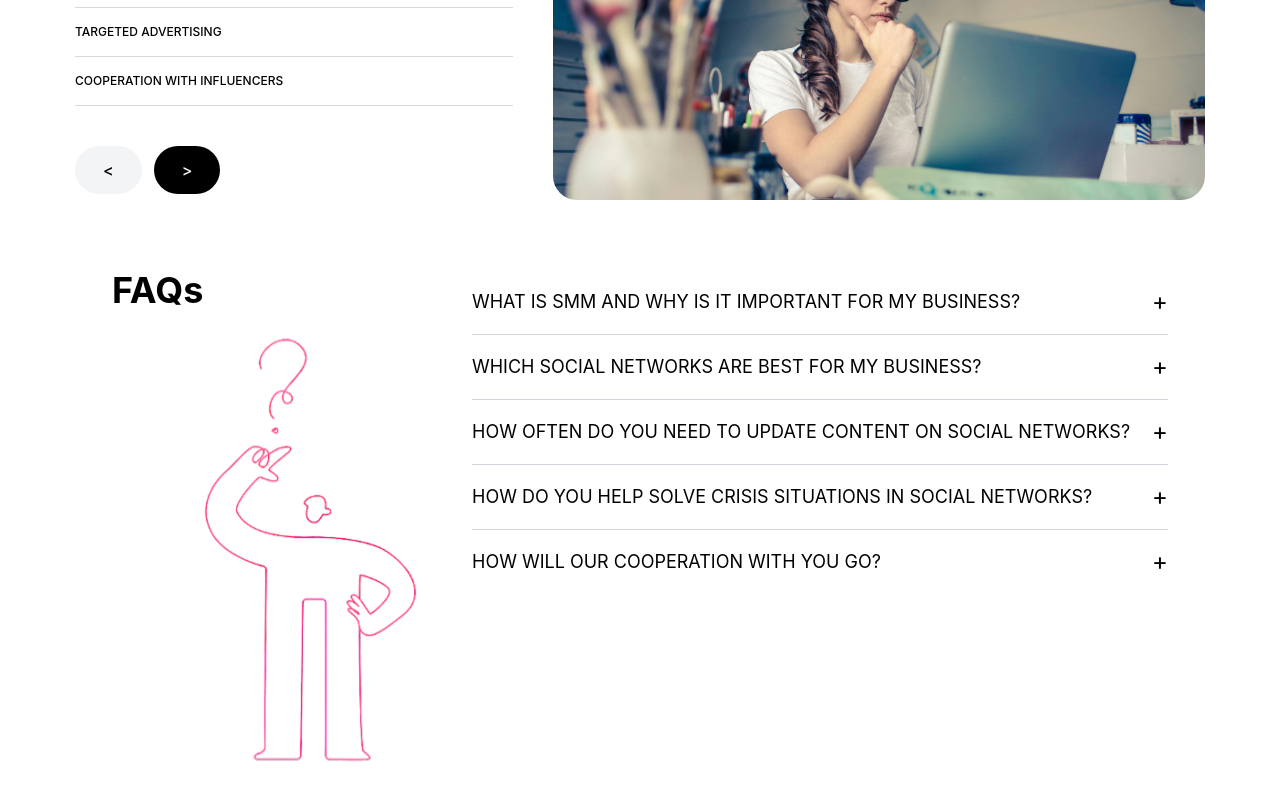
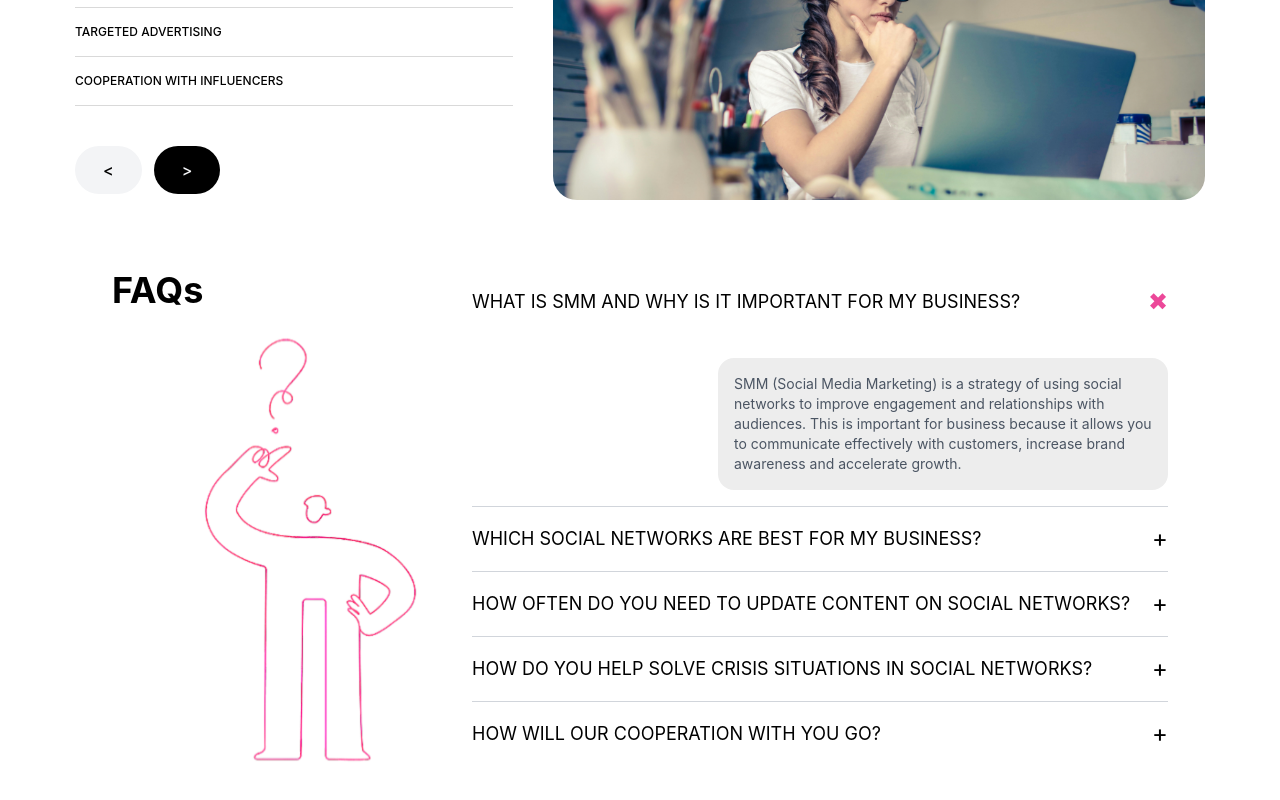
Before and after one commit to Hamzanaeem00/flow, a React (Vite) app: page / in a window 1280 px wide. Shown: the part 2639-3439 px from the top of the page. Built offline with nearby package versions, Linux system fonts and the light colour scheme; a web font is replaced by a local one.

Commit message:
by default one faq should open

```diff
--- a/src/pages/Faq.jsx
+++ b/src/pages/Faq.jsx
@@ -2,7 +2,7 @@ import React, { useState } from "react";
 import faq from '../assets/images/faq.svg'
 
 const Faq = () => {
-  const [activeIndex, setActiveIndex] = useState(null);
+  const [activeIndex, setActiveIndex] = useState(0);
 
   const faqData = [
     {
```
